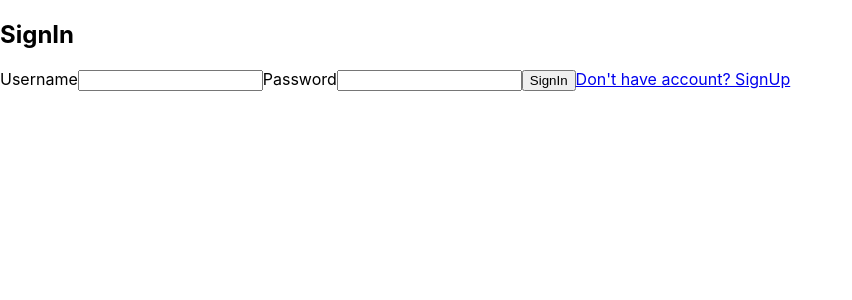
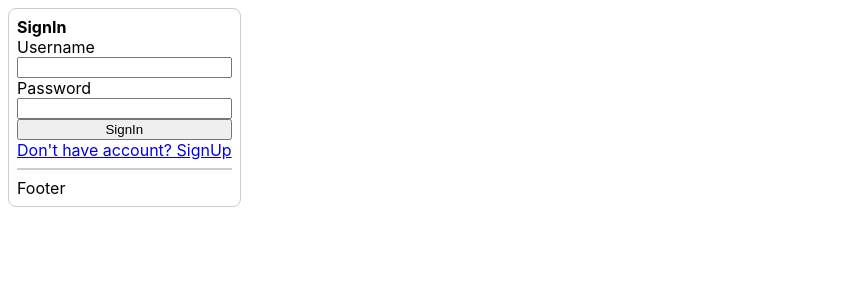
Before and after one commit to abhishekk-raj/Milestone, a React (Create React App) app: page /sign-in in a window 1280 px wide. Shown: the top 300 px of the page, without its empty margins (0-852 px from the left). Built offline with nearby package versions, Linux system fonts and the light colour scheme.

Commit message:
Created basic card component

```diff
--- a/src/components/auth/SignIn.tsx
+++ b/src/components/auth/SignIn.tsx
@@ -1,5 +1,6 @@
 import React from "react";
 import { Link, useNavigate } from "react-router-dom";
+import { Card, CardBody, CardFooter, CardHeader } from "../core/card/Card";
 
 const SignIn = () => {
   const navigate = useNavigate();
@@ -9,7 +10,9 @@ const SignIn = () => {
 
   return (
     <div>
-      <h2>SignIn</h2>
+      <Card>
+        <CardHeader>SignIn</CardHeader>
+        <CardBody>
           <form>
             <label>Username</label>
             <input name="firstName" type="text" />
@@ -19,6 +22,9 @@ const SignIn = () => {
             <button onClick={onSignInButtonClick}>SignIn</button>
             <Link to="/sign-up">Don't have account? SignUp</Link>
           </form>
+        </CardBody>
+        <CardFooter>Footer</CardFooter>
+      </Card>
     </div>
   );
 };
--- /dev/null
+++ b/src/components/core/card/Card.module.scss
@@ -0,0 +1,32 @@
+@import "../../../styles/variables.scss";
+
+.Card {
+  background-color: white;
+  border: 1px solid #ccc;
+  margin: $ms-margin;
+  padding: $ms-padding;
+  border-radius: $ms-border-radius;
+  width: fit-content;
+}
+
+.CardHeader {
+  font-size: 1rem;
+  font-weight: bold;
+}
+
+.CardBody {
+  display: flex;
+}
+
+.CardBody > * {
+  display: flex;
+  flex-direction: column;
+}
+
+.CardFooter {
+  hr {
+    background-color: #ccc;
+    border-color: transparent;
+    border-width: 0.1px;
+  }
+}
--- /dev/null
+++ b/src/components/core/card/Card.tsx
@@ -0,0 +1,25 @@
+import React from "react";
+import styles from "./Card.module.scss";
+
+const Card = (props: any) => {
+  return <div className={styles.Card}>{props.children}</div>;
+};
+
+const CardHeader = (props: any) => {
+  return <div className={styles.CardHeader}>{props.children}</div>;
+};
+
+const CardBody = (props: any) => {
+  return <div className={styles.CardBody}>{props.children}</div>;
+};
+
+const CardFooter = (props: any) => {
+  return (
+    <div className={styles.CardFooter}>
+      <hr />
+      {props.children}
+    </div>
+  );
+};
+
+export { Card, CardHeader, CardBody, CardFooter };
--- /dev/null
+++ b/src/styles/variables.scss
@@ -0,0 +1,4 @@
+$ms-border-radius: 0.5rem;
+$ms-margin: 0.5rem;
+$ms-padding: 0.5rem;
+$ms-border-width: 1px;
```
Lines whose indentation alone changed are shown as unchanged.
